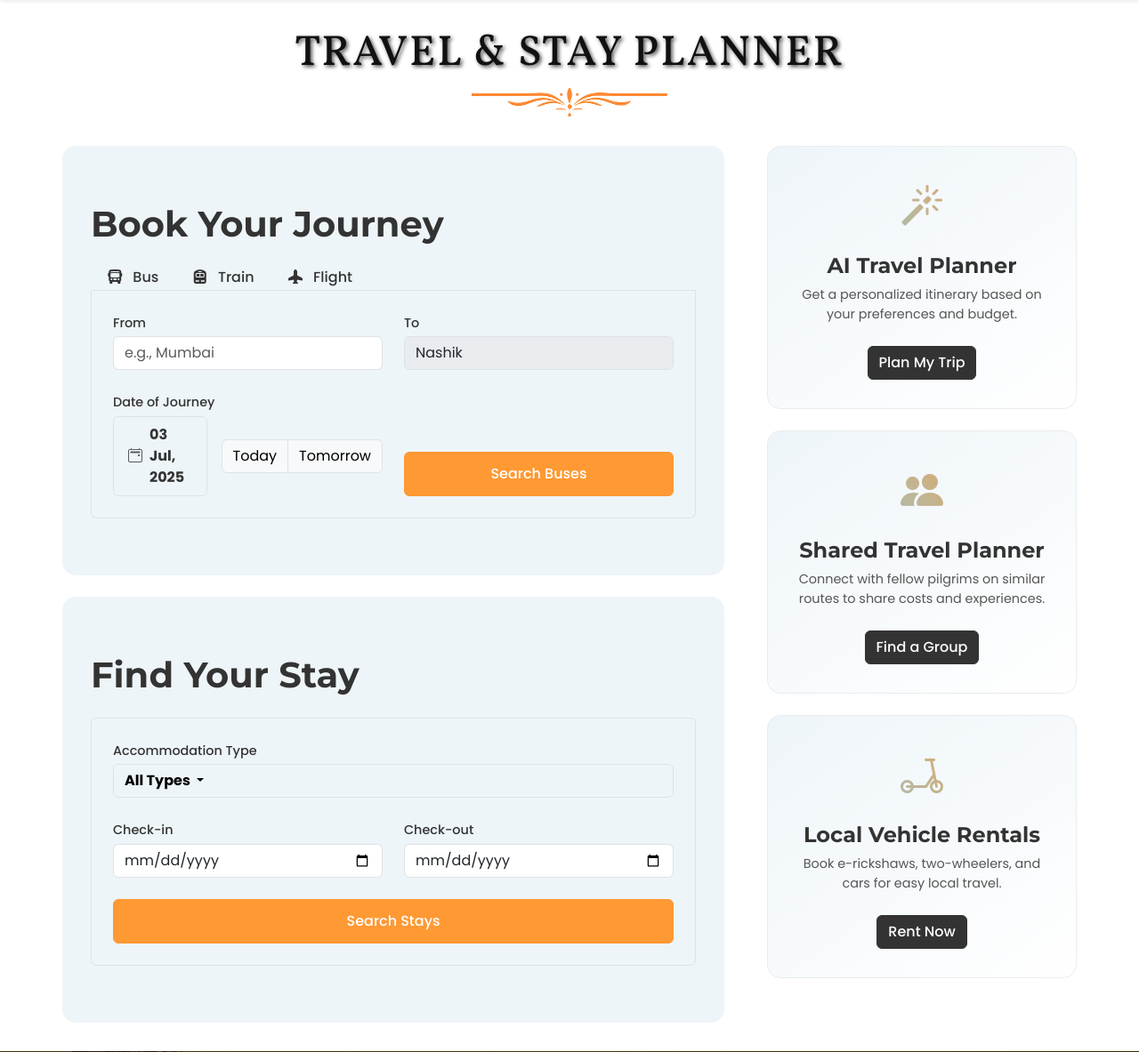
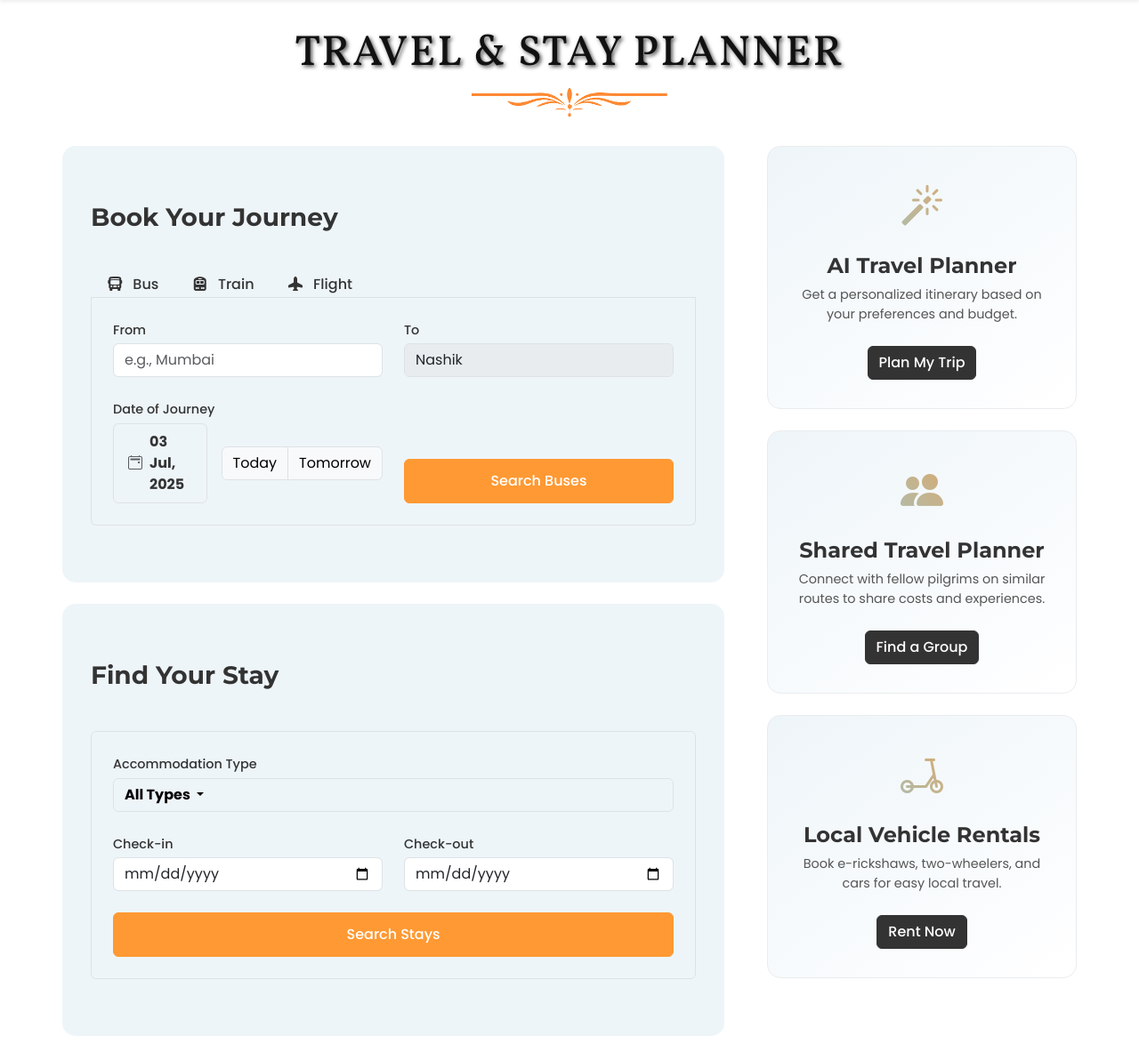
Before and after one commit to SETTribe-IT-Solutions/Comprehensive-Kumbh-Mela-Website, a PHP site: page /travel.php in a window 1280 px wide. Shown: the part 88-1271 px from the top of the page at 89% size. Run offline with PHP 8.4, Linux system fonts and the light colour scheme; some libraries are stand-ins or nearby versions.

Commit message:
Travel_Enhancement

```diff
--- a/css/style.css
+++ b/css/style.css
@@ -528,6 +528,22 @@ body { font-family: var(--font-body); color: var(--dark-text); }
     font-size: clamp(2.5rem, 7vw, 4rem);
 } */
 
+
+#transport-title {
+  font-size: 1.75rem;
+  /* padding-top: 1.35rem;     */
+  padding-bottom: 1.40rem;
+   /* text-align: center;       */
+}
+
+#accommodation-title {
+  font-size: 1.75rem;
+  /* padding-top: 1.25rem;     */
+  padding-bottom: 1.35rem;
+  /* text-align: center;      */
+}
+
+
 .booking-module { background: linear-gradient(145deg, #eef5f9, #eef5f9);
     background-color: var(--white);
     border-radius: 15px;
--- a/travel.php
+++ b/travel.php
@@ -40,7 +40,7 @@
                 <div class="col-lg-8 d-flex flex-column">
                     <!-- Transport Booking -->
                     <div class="booking-module">
-                        <h2 class="section-title text-start" id="transport-title">Book Your Journey</h2>
+                        <h3 class="section-title " id="transport-title">Book Your Journey</h3>
                         <ul class="nav nav-tabs" id="transportTabs" role="tablist">
                             <li class="nav-item" role="presentation"><button class="nav-link active" id="bus-tab" data-bs-toggle="tab" data-bs-target="#bus-panel" type="button" role="tab"><i class="bi bi-bus-front-fill"></i> <span id="transport-tab-bus">Bus</span></button></li>
                             <li class="nav-item" role="presentation"><button class="nav-link" id="train-tab" data-bs-toggle="tab" data-bs-target="#train-panel" type="button" role="tab"><i class="bi bi-train-front-fill"></i> <span id="transport-tab-train">Train</span></button></li>
@@ -162,7 +162,7 @@
 
                                        <!-- Accommodation Booking -->
                     <div class="booking-module mt-4">
-                        <h2 class="section-title text-start" id="accommodation-title">Find Your Stay</h2>
+                        <h3 class="section-title " id="accommodation-title">Find Your Stay</h3>
                         <div class="p-4 border rounded">
                             <form class="row g-4">
                                 <!-- START: Changed Accommodation Type Dropdown -->
```
